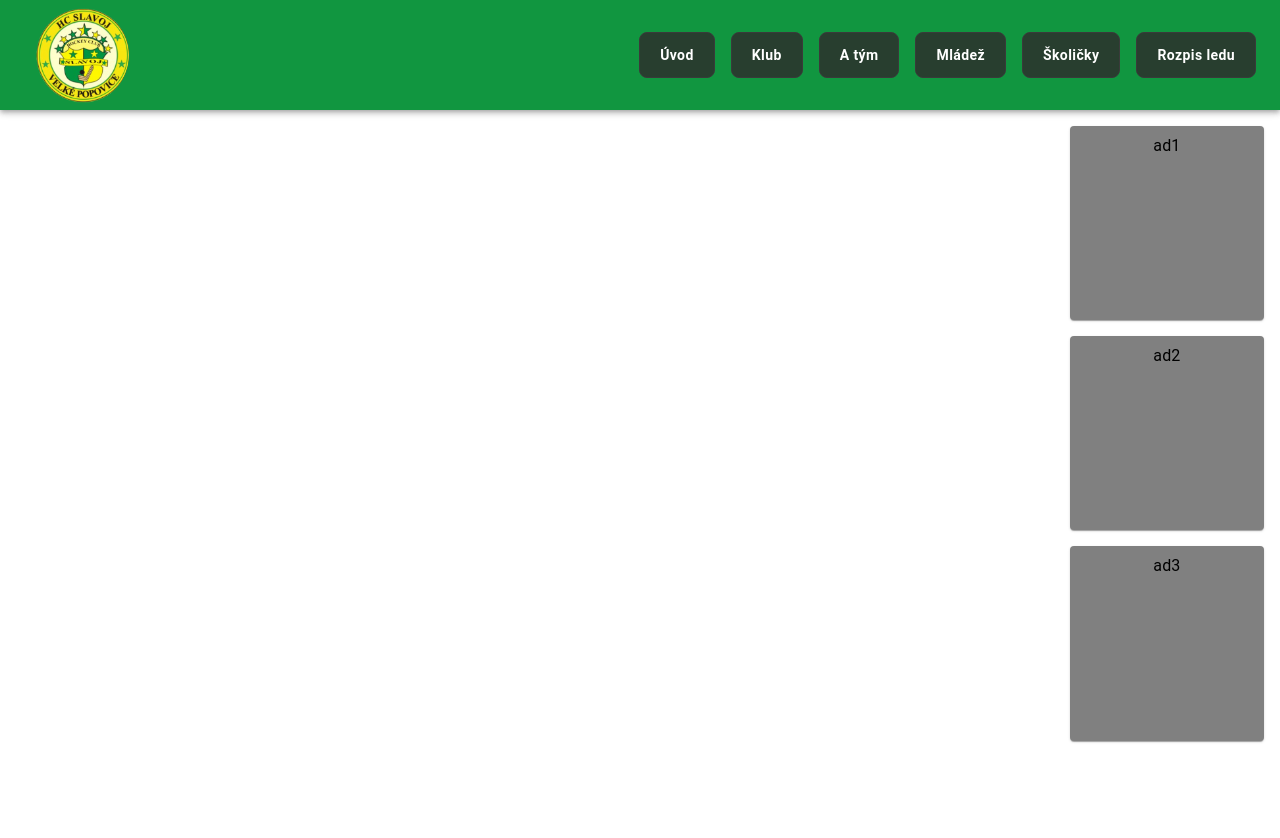
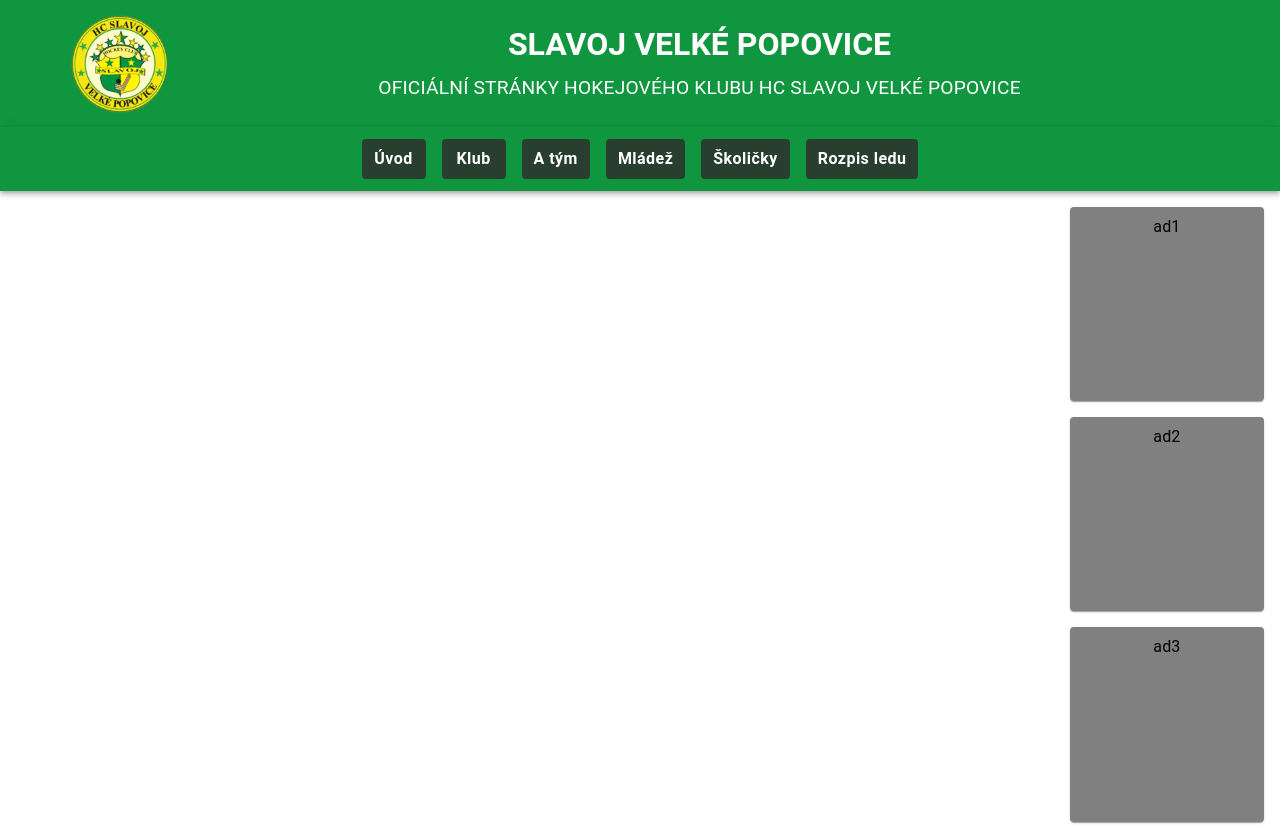
Before and after one commit to IHardysI/bakalar, a React (Vite) app: page /rozpis-ledu in a window 1280 px wide. Before the commit the page ends 800 px from the top, so only its background shows below. Built offline with nearby package versions, Linux system fonts and the light colour scheme.

Commit message:
new navbar

```diff
--- a/src/Components/Navbar.jsx
+++ b/src/Components/Navbar.jsx
@@ -1,4 +1,5 @@
 // Navbar.jsx
+
 import React, { useState, useRef } from "react";
 import PropTypes from "prop-types";
 import {
@@ -16,6 +17,8 @@ import {
   Collapse,
   Divider,
   Avatar,
+  Typography,
+  Container,
 } from "@mui/material";
 import MenuIcon from "@mui/icons-material/Menu";
 import ExpandMore from "@mui/icons-material/ExpandMore";
@@ -91,6 +94,7 @@ function Navbar({ window }) {
         overflow: "auto",
         display: "flex",
         flexDirection: "column",
+        background: theme.palette.secondary.dark,
       }}
     >
       <Avatar
@@ -105,27 +109,40 @@ function Navbar({ window }) {
             <ListItem disablePadding>
               <ListItemButton
                 sx={{ textAlign: "left" }}
-                onClick={() => (children ? toggleSubmenu(label) : setMobileOpen(false))}
-                component={children ? 'div' : Link}
+                onClick={() =>
+                  children ? toggleSubmenu(label) : setMobileOpen(false)
+                }
+                component={children ? "div" : Link}
                 to={children ? undefined : path}
               >
-                <ListItemText primary={label} />
-                {children && <ExpandMore />}
+                <ListItemText primary={label} sx={{ color: "#FFFFFF" }} />
+                {children && <ExpandMore sx={{ color: "#FFFFFF" }} />}
               </ListItemButton>
             </ListItem>
             {children && (
               <Collapse in={openSubmenus[label]} timeout="auto" unmountOnExit>
                 <List component="div" disablePadding>
-                  {children.map((subItem) => (
+                  {children.map((subItem, index) => (
+                    <React.Fragment key={subItem.label}>
+                      {/* Дадаў Divider, які пачынаецца ад пачатку слова */}
+                      <Divider
+                        sx={{
+                          backgroundColor: mobileDividerColor,
+                          marginLeft: theme.spacing(4),
+                        }}
+                      />
                       <ListItemButton
-                      key={subItem.label}
                         component={Link}
                         to={subItem.path}
                         sx={{ pl: 4 }}
                         onClick={() => setMobileOpen(false)}
                       >
-                      <ListItemText primary={subItem.label} />
+                        <ListItemText
+                          primary={subItem.label}
+                          sx={{ color: "#FFFFFF" }}
+                        />
                       </ListItemButton>
+                    </React.Fragment>
                   ))}
                 </List>
               </Collapse>
@@ -141,34 +158,120 @@ function Navbar({ window }) {
     window !== undefined ? () => window().document.body : undefined;
 
   return (
-    <Box sx={{ display: "flex", width: "100%" }}>
+    <Box sx={{ width: "100%" }}>
       <CssBaseline />
-      <AppBar component="nav" position="static" sx={{ width: "100%" }}>
-        <Toolbar>
+      {/* Header with logo and text block */}
+      <AppBar
+        position="static"
+        sx={{
+          background: theme.palette.primary.main,
+          padding: { xs: 0.5, sm: 1.5 },
+          display: { xs: "none", sm: "block" },
+        }}
+      >
+        <Container>
+          <Box
+            sx={{
+              display: "flex",
+              alignItems: "center",
+              justifyContent: "space-between",
+              flexDirection: "row",
+            }}
+          >
+            <Avatar
+              alt="logo"
+              src={logo}
+              sx={{
+                width: { xs: 53, sm: 73, md: 103 },
+                height: { xs: 53, sm: 73, md: 103 },
+                marginRight: 2,
+              }}
+            />
+            <Box
+              sx={{
+                display: "flex",
+                flexDirection: "column",
+                justifyContent: "space-between",
+                gap: { xs: "3px", sm: "5px" },
+                flexGrow: 1,
+              }}
+            >
+              <Typography
+                variant="h5"
+                sx={{
+                  fontSize: { xs: "1.2rem", sm: "1.5rem", md: "2rem" },
+                  fontWeight: "bold",
+                  textAlign: "center",
+                  color: theme.palette.getContrastText(
+                    theme.palette.primary.main
+                  ),
+                  textTransform: "uppercase",
+                }}
+              >
+                Slavoj Velké Popovice
+              </Typography>
+              <Typography
+                variant="subtitle1"
+                sx={{
+                  fontSize: { xs: "0.8rem", sm: "1rem", md: "1.2rem" },
+                  textAlign: "center",
+                  color: theme.palette.getContrastText(
+                    theme.palette.primary.main
+                  ),
+                  textTransform: "uppercase",
+                }}
+              >
+                Oficiální stránky hokejového klubu HC Slavoj Velké Popovice
+              </Typography>
+            </Box>
+          </Box>
+        </Container>
+      </AppBar>
+      {/* Navigation Bar */}
+      <AppBar
+        component="nav"
+        position="static"
+        sx={{
+          width: "100%",
+          background: theme.palette.primary.main,
+        }}
+      >
+        <Container>
+          <Toolbar sx={{ justifyContent: "center", width: "100%", padding: 0 }}>
             <IconButton
               color="inherit"
               aria-label="open drawer"
               edge="start"
               onClick={toggleDrawer}
-            sx={{ mr: 2, display: { sm: "none" } }}
+              sx={{
+                display: { sm: "none" },
+                padding: theme.spacing(1),
+              }}
             >
               <MenuIcon />
             </IconButton>
-          <Avatar
-            alt="logo"
-            src={logo}
+            {/* Mobile version: Add text next to menu icon */}
+            <Box
               sx={{
-              width: { xs: 50, sm: 70, md: 100 },
-              height: { xs: 50, sm: 70, md: 100 },
-              margin: "5px",
-              display: { xs: "none", sm: "flex" },
+                flexGrow: 1,
+                display: { sm: "none" },
               }}
-          />
+            >
+              <Typography
+                variant="h6"
+                sx={{
+                  textAlign: "center",
+                  textTransform: "uppercase",
+                }}
+              >
+                SLAVOJ VELKÉ POPOVICE
+              </Typography>
+            </Box>
+            {/* Desktop version menu */}
             <Box
               sx={{
                 display: { xs: "none", sm: "flex" },
                 gap: { sm: 1, lg: 2 },
-              marginLeft: "auto",
               }}
             >
               {navItems.map(({ label, children, path }) => (
@@ -184,23 +287,23 @@ function Navbar({ window }) {
                     sx={{
                       color: "#FFFFFF",
                       fontWeight: 600,
+                      fontSize: {
+                        xs: "0.7rem",
+                        sm: "0.8rem",
+                        md: "0.9rem",
+                        lg: "1rem",
+                        xl: "1.4rem",
+                      },
                       textWrap: "nowrap",
                       textTransform: "none",
-                    border: "1px solid #3a3a3a",
-                    borderRadius: 2,
                       background: theme.palette.secondary.dark,
-                    padding: {
-                      sm: "7px 15px",
-                      md: "8px 17px",
-                      lg: "10px 20px",
-                    },
+                      padding: "6px 12px",
                       ":hover": {
                         backgroundColor: alpha(
                           theme.palette.secondary.dark,
                           0.9
                         ),
                         borderColor: alpha(theme.palette.secondary.dark, 0.9),
-                      scale: 1.02,
                       },
                       transition: "all 0.3s ease",
                     }}
@@ -231,8 +334,7 @@ function Navbar({ window }) {
                             to={subItem.path}
                             sx={{
                               ":hover": {
-                              backgroundColor:
-                                "rgba(255, 255, 255, 0.1)",
+                                backgroundColor: "rgba(255, 255, 255, 0.1)",
                               },
                               borderRadius: 1,
                               color: "#FFFFFF",
@@ -249,7 +351,9 @@ function Navbar({ window }) {
               ))}
             </Box>
           </Toolbar>
+        </Container>
       </AppBar>
+      {/* Drawer for mobile navigation */}
       <Drawer
         container={container}
         variant="temporary"
```
Lines whose indentation alone changed are shown as unchanged.
